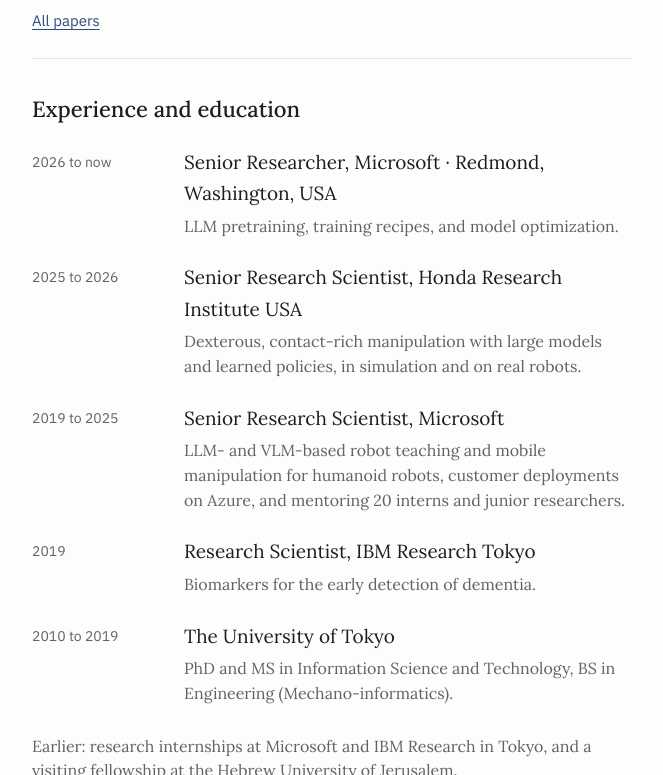
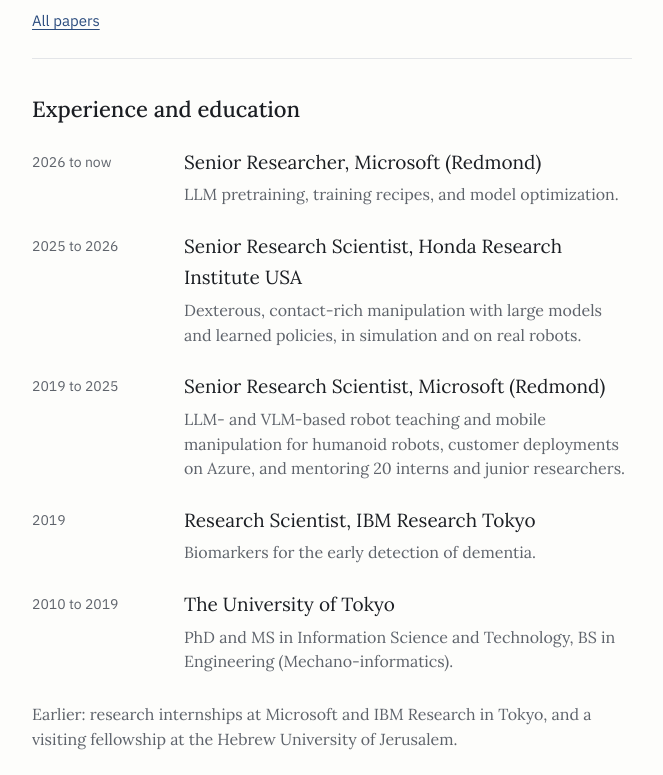
Before and after one commit to Naoki-Wake/Naoki-Wake.github.io, a plain HTML site: page index.html in a window 1280 px wide. Shown: the part 1671-2446 px from the top of the page, without its empty margins (308-971 px from the left). Drawn offline with Linux system fonts and the light colour scheme.

Commit message:
Simplify and standardize Redmond location labels

```diff
--- a/index.html
+++ b/index.html
@@ -21,7 +21,7 @@
   <main class="wrap">
     <header class="intro">
       <h1>Naoki Wake</h1>
-      <p>I’m a researcher working across neuroscience, robotics, and AI, currently at Microsoft and based in Redmond, Washington, USA.</p>
+      <p>I’m a researcher working across neuroscience, robotics, and AI, currently at Microsoft and based in Redmond.</p>
       <ul class="links">
         <li><a href="https://scholar.google.com/citations?user=zhsJV6oAAAAJ">Google Scholar</a></li>
         <li><a href="https://github.com/Naoki-Wake">GitHub</a></li>
@@ -95,7 +95,7 @@
         <li>
           <span class="years">2026 to now</span>
           <div>
-            <span class="role">Senior Researcher, Microsoft · Redmond, Washington, USA</span>
+            <span class="role">Senior Researcher, Microsoft (Redmond)</span>
             <p>LLM pretraining, training recipes, and model optimization.</p>
           </div>
         </li>
@@ -109,7 +109,7 @@
         <li>
           <span class="years">2019 to 2025</span>
           <div>
-            <span class="role">Senior Research Scientist, Microsoft</span>
+            <span class="role">Senior Research Scientist, Microsoft (Redmond)</span>
             <p>LLM- and VLM-based robot teaching and mobile manipulation for humanoid robots, customer deployments on Azure, and mentoring 20 interns and junior researchers.</p>
           </div>
         </li>
```
